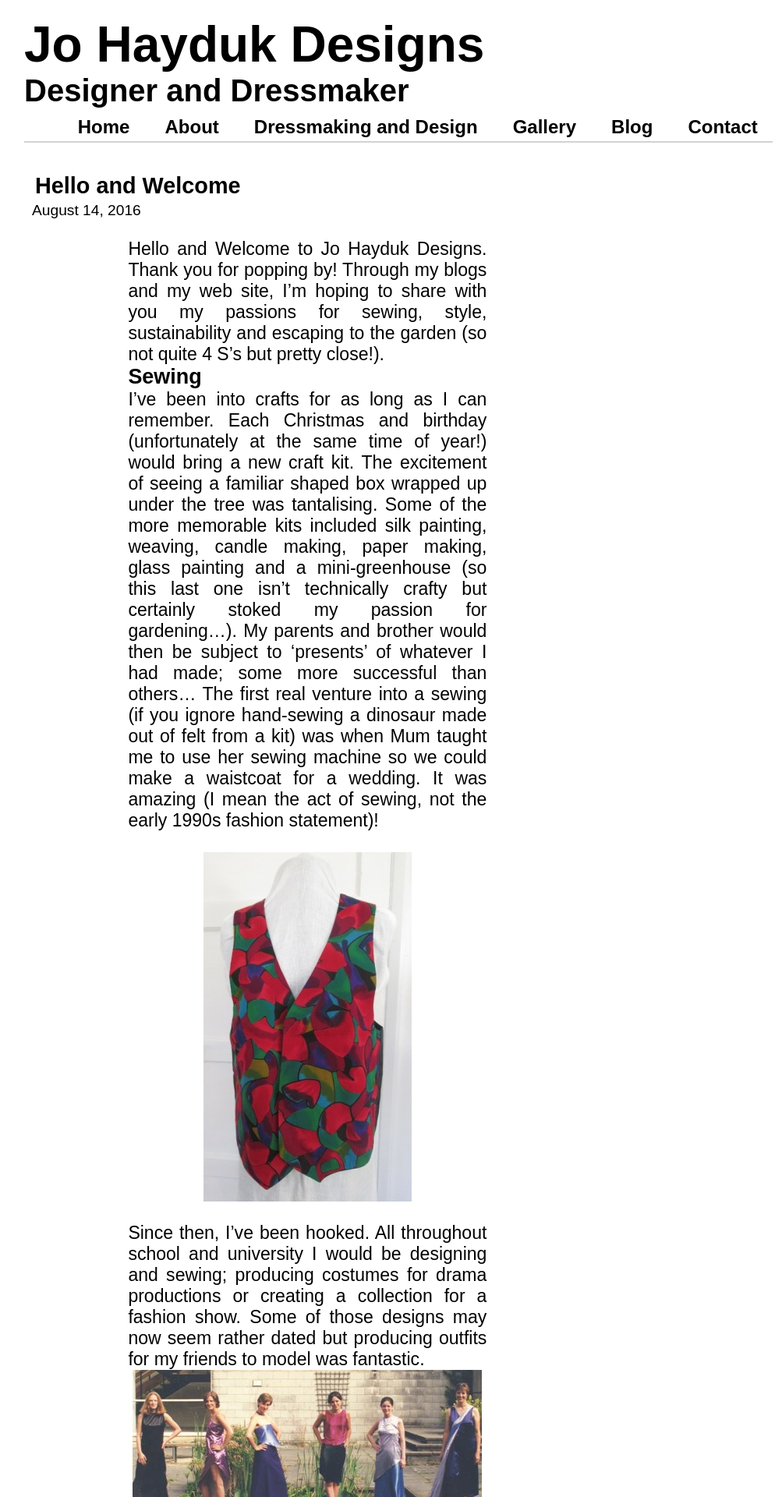
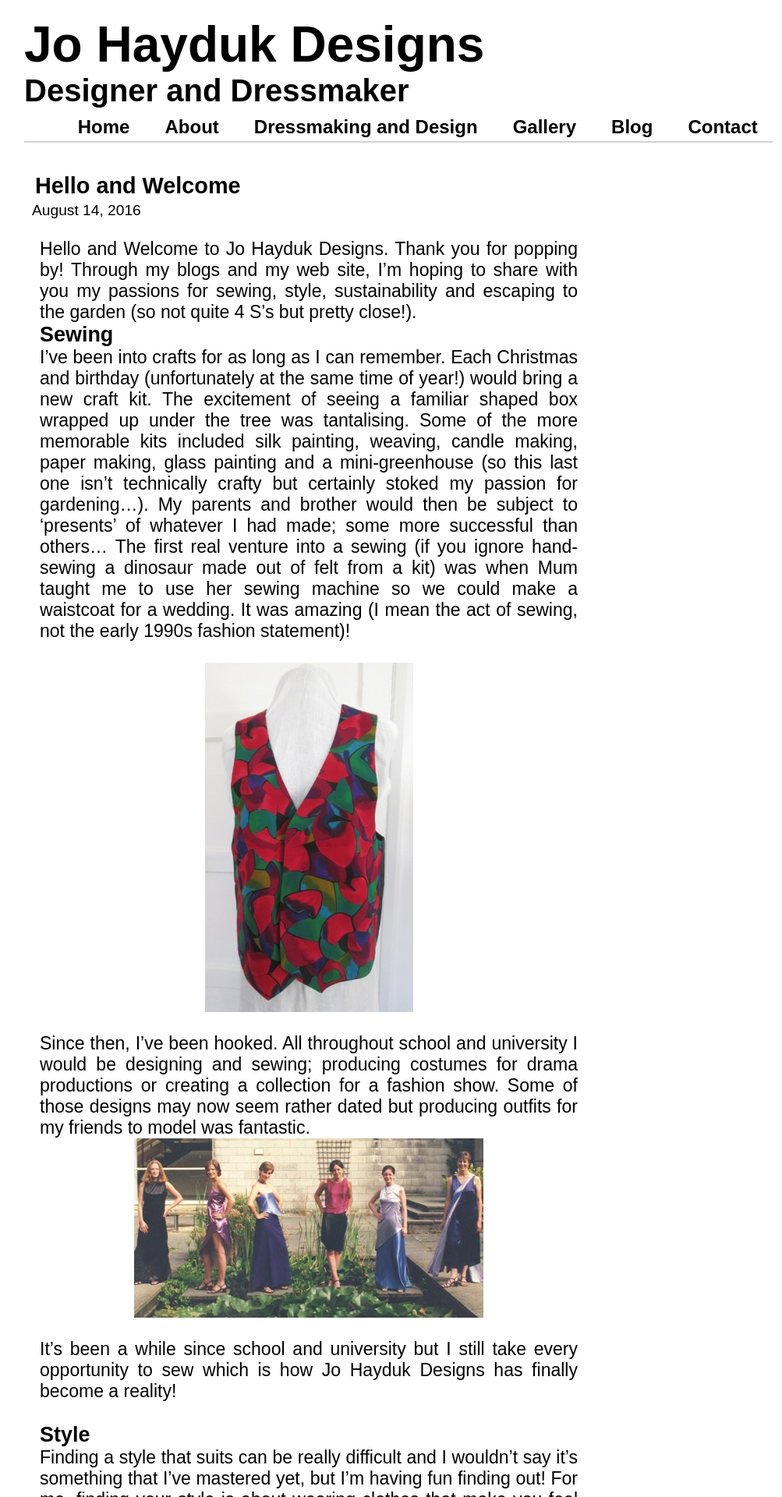
Before and after one commit to py1sl/jhdesigns_website, a Jekyll site: the page built from _posts/2016-11-27-Welcome.html, in a window 1280 px wide. Shown: the top 1920 px of the page at 78% size, without its empty margins (129-1132 px from the left). Built offline with Jekyll 4.4.1, drawn with Linux system fonts in a browser that asks for light colours; some web fonts are replaced.

Commit message:
blog pages

```diff
--- a/_posts/2016-11-26-Carolyn_Dress.html
+++ b/_posts/2016-11-26-Carolyn_Dress.html
@@ -6,7 +6,7 @@ excerpt_separator: <!-- excerpt -->
 ---
 
 
-<div id="aligned_text">
+<div id="centred_text">
 I was so happy to hear that Jamie, my friend from way back at university, was getting married to the lovely Carolyn.  When I first met Carolyn, her strong ethical values shone brightly and we quickly got into long conversations around allotments, vegetable growing and sustainability.  I’d been describing how I’d been working on New Once Worn using recycled fabrics when she asked if I would make her wedding dress.  What an honour!
 
 <!-- excerpt -->
--- a/_posts/2016-11-27-Welcome.html
+++ b/_posts/2016-11-27-Welcome.html
@@ -5,7 +5,7 @@ date: 2016-08-14
 excerpt_separator: <!-- excerpt -->
 ---
 
-<div id="aligned_text">
+<div id="centred_text">
 
 Hello and Welcome to Jo Hayduk Designs.  Thank you for popping by!  Through my blogs and my web site, I’m hoping to share with you my passions for sewing, style, sustainability and escaping to the garden (so not quite 4 S’s but pretty close!).
 
--- a/css/main.css
+++ b/css/main.css
@@ -264,10 +264,20 @@ vertical-align:top;
 margin-left: 3cm;
 }
 
+#centred_text
+{
+width:75%;
+display:inline-block;
+height:80%;
+vertical-align:top;
+margin-left: auto;
+margin-right: auto;
+}
+
 IMG.displayed {
     display: block;
     margin-left: auto;
-    margin-right: auto }
+    margin-right: auto; }
 
 hr
 {
```
